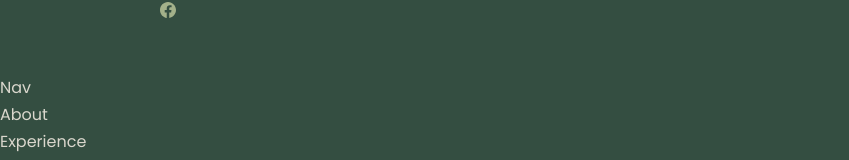
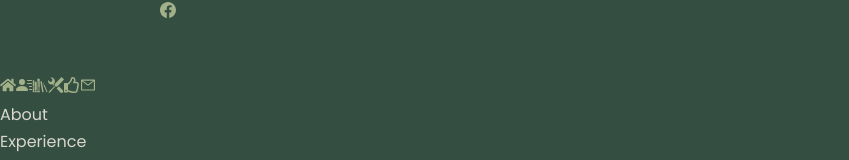
Before and after one commit to leah-choco/Portfolio, a React (Create React App) app: page / in a window 1280 px wide. Shown: the part 726-886 px from the top of the page, without its empty margins (0-849 px from the left). Built offline with nearby package versions, Linux system fonts and the light colour scheme.

Commit message:
Importing icons for my Navbar

```diff
--- a/src/components/Nav/Nav.jsx
+++ b/src/components/Nav/Nav.jsx
@@ -1,10 +1,22 @@
 import React from 'react';
-
+import {FaHome} from 'react-icons/fa';
+import{BsFillPersonLinesFill} from 'react-icons/bs';
+import{ GiBookshelf} from 'react-icons/gi';
+import{GoTools} from 'react-icons/go';
+import{FaRegThumbsUp} from 'react-icons/fa';
+import{AiOutlineMail} from 'react-icons/ai';
 import './nav.css';
 
 const Nav = () => {
   return (
-    <div>Nav</div>
+    <nav>
+      <a href="#"><FaHome /></a>
+      <a href="#about"><BsFillPersonLinesFill /></a>
+      <a href="#experience"><GiBookshelf /></a>
+      <a href="#projects"><GoTools /></a>
+      <a href="#recommendations"><FaRegThumbsUp /></a>
+      <a href="#contact"><AiOutlineMail /></a>
+    </nav>
   )
 }
 
```
